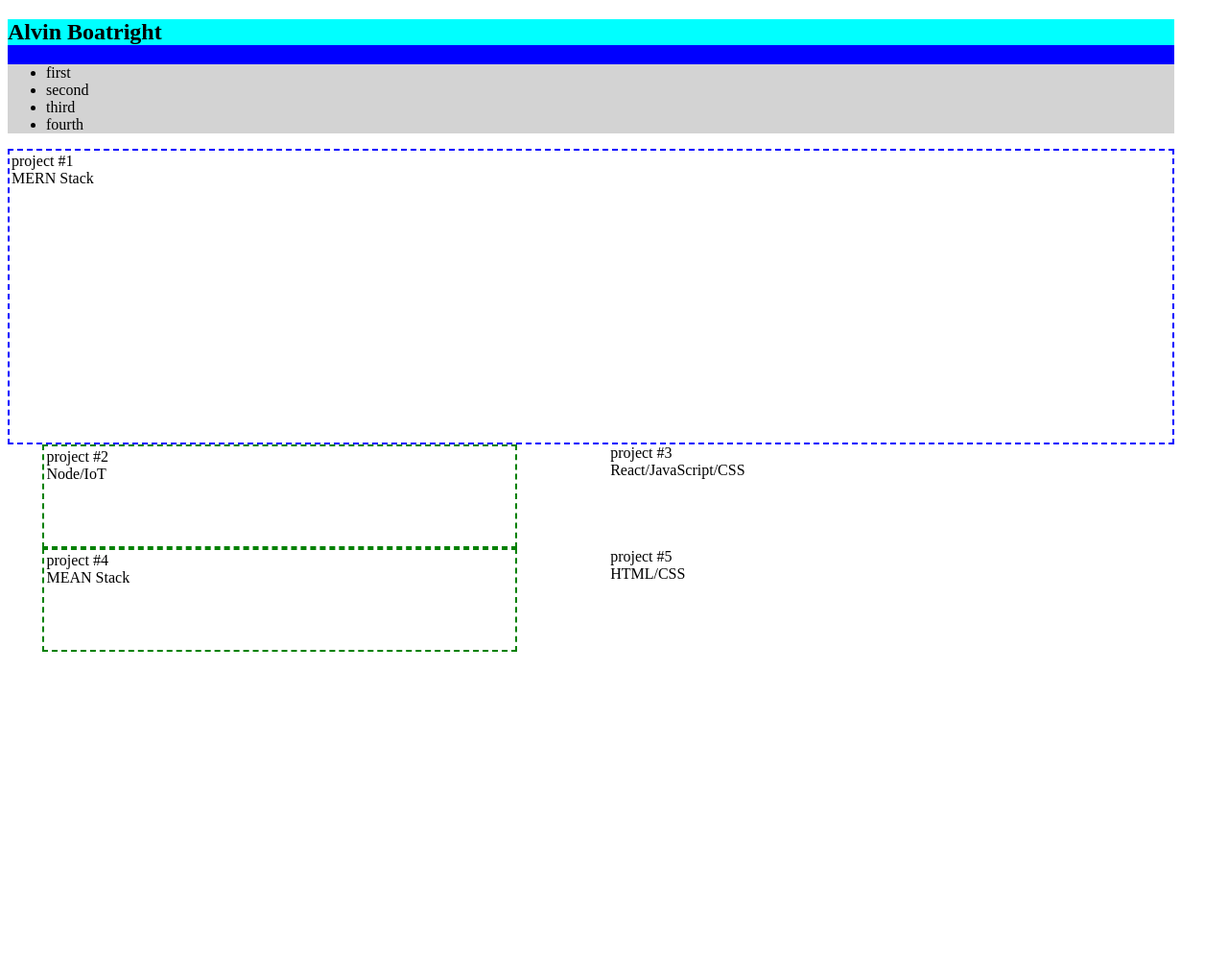
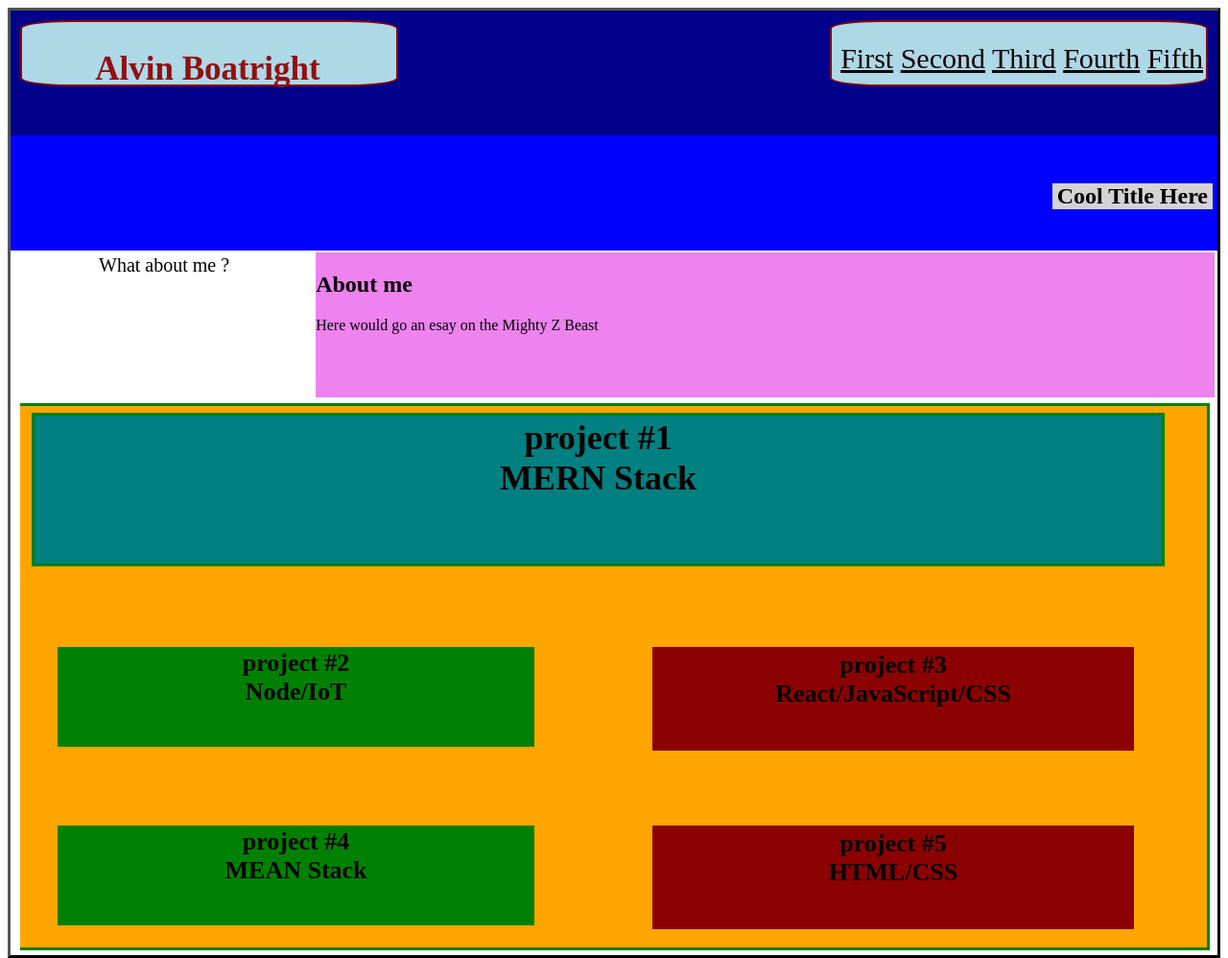
Before and after one commit to blaqlightz/myPortfolio, a plain HTML site: page portfolio.html in a window 1280 px wide. Shown: the whole page at 96% size. Before the commit the page ends 800 px from the top, so only its background shows below. Drawn offline with Linux system fonts and the light colour scheme.

Commit message:
This is as far as I could go this time

```diff
--- a/portfolio.html
+++ b/portfolio.html
@@ -1,76 +1,201 @@
 <!DOCTYPE html>
 <html>
 <head>
+    <meta charset="utf-8"/>
+    <title>The Portfolio of Alvin Boatright</title>
     <style>
-            .work .d2 {
+      body {
+        border: 3px black solid;
+        border-style:outset ;
+        }
+
+        header {
+            background-color:darkblue;
+        }
+        .hero {
+            height:130px;
+            width:auto;
+            display:flex;
+            /*flex-wrap: wrap;*/
+            flex-direction:row;
+        }
+        #myName {
+            background-color:lightblue;
+            height:65px;
+            width:400px;
+            text-align:center;
+            padding-right: 3px;
+            margin: 10px;
+            border-radius: 13%;
+            border: 2.5px darkred solid;
+        }
+        #myLinks {
+            background-color:lightblue;
+            height:65px;
+            width:400px;
+            text-align:right;
+            margin: 10px 10px 10px 440px;
+            padding-right: 3px;
+            font-size:30px;
+            border-radius: 13%;
+            border: 2.5px darkred solid;
+        }
+        h1 {
+          color: rgb(146, 16, 16);
+          font-size:35px;
+        }
+        .nameIntro {
+          display: inline;
+          background-color:darkblue;
+          height:10px;
+          width:auto;
+          padding:3px;
+        }
+
+        .aboutMe {
+            display:flex;
+            /*border: 3px green solid;*/
             padding: 2px;
+            height: 150px;
+            width: 99.58%;
+            /*margin: 5px 10px;*/
+            background-color: white;
+        }
+        #d1 {
+            border: 3px green solid;
+            padding: 2px;
+            height: 150px;
+            width: 95%;
+            margin: 5px 10px;
+            background-color: teal;
+        }
+
+        a:hover {
+          text-decoration-color: red;
+        }
+
+        a {
+          color: rgb(22, 1, 1);
+          line-height: 75px;
+
+        }
+
+        .coolTitle {
+          float:right;
+          background-color: lightgrey;
+          padding-left:5px;
+          padding-right:5px;
+          margin-right:5px;
+          margin-top:50px
+        }
+
+        .work {
+                font-weight:bold;
+                font-size:36px;
+                text-align:center;
+                border-top: 3px green solid;
+                border-right: 3px green solid;
+                border-bottom: 3px green solid;
+                border-left:  0px;
+                padding: 2px;
+                height: 560px;
+                width: 98%;
+                margin: 5px 30px 5px 10px;
+                background-color: orange;
+        }
+        .d2 {
+                font-weight:bold;
+                font-size:26px;
                 border: 2px green dashed;
                 height: 100px;
                 width: 40%;
-                margin-right:8%;
-                margin-left: 3%;
-            };
-            .work .d3 {
+                margin: 5% 2% 0 3%;
+                text-align:center;
+                background-color:green;
+        }
+        .d3 {
+                font-weight:bold;
+                font-size:26px;
+                text-align: center;
+                margin: 5% 2% 0 3%;
                 padding: 2px;
-                border: 2px darkred dashed;
+                border: 2px darkred solid;
                 height: 100px;
                 width: 40%;
-                margin-left: 5%;
-            };
+                margin-left: 8%;
+                background-color:darkred;
+        }
+    </style>
+</head>
+<body >
 
-        </style>
+  <header>
 
-    </head>
-    <body style="height:100%; width: 95%">
-        <header>
-            <!--First Section Hero(large with grey background)-->
-            <section style="background-color: blue; height:100% " class="" id="">
-                <div style="background-color:aqua">
-                <h1>Alvin Boatright</h1>
+    <!--First part of the Section Hero-->
+    <section class=".nameIntro" >
+
+        <!--main name-->
+        <div class="hero">
+            <div id="myName">
+                <h1 >Alvin Boatright</h1>
             </div>
-                <div style="background-color:lightgrey">
-                <navigation class="" id="">
 
-                    <ul>
-                    <li>first</li>
-                    <li>second</li>
-                    <li>third</li>
-                    <li>fourth</li>
-                    </ul>
+            <!--navigation bar-->
+            <div id="myLinks">
+                <nav>
+                        <a href="#d1">First</a>
+                        <a href="#d2">Second</a>
+                        <a href="#d3">Third</a>
+                        <a href="#d4">Fourth</a>
+                        <a href="#d5">Fifth</a><!--added-->
+                </nav>
+            </div>
+        </div>
+        <section style="background-color:blue; height:120px;">
+            <h2 class="coolTitle">Cool Title Here</h>
+        </section>
+  </header>
 
-                </navigation>
+<!--about section added-->
+<section class="aboutMe">
+    <div style=" text-align: center; font-size: 20px;background-color:white; height:150px; width:25%; padding:2px">What about me ?</div>
+    <div style="width:75%; background-color:violet; float:right; height:151px">
+
+            <h2>About me</h2>
+            <p>Here would go an esay on the Mighty Z Beast</p>
+
     </div>
 </section>
-        </header>
+
+
   <section style="display:flex; flex-wrap: wrap" class="work">
-            <div id="d1" style="padding: 2px; border: 2px blue dashed; height: 300px; width: 100%">
+            <div id="d1" >
                 project #1 <br/>
                 MERN Stack
 
             </div>
-            <div class="d2"style="">
+            <div class="d2" id="d2">
                 project #2 <br/>
                 Node/IoT
 
             </div>
-            <div class="d3"style="">
+            <div class="d3" id="d3">
                 project #3 <br/>
                 React/JavaScript/CSS
 
             </div>
-            <div class="d2"style="">
+            <div class="d2" id="d4">
                 project #4 <br/>
                 MEAN Stack
 
             </div>
-            <div class="d3"style="">
+            <div class="d3" id="d5">
                 project #5 <br/>
                 HTML/CSS
             </div>
 
     </section>
-        <footer>
 
-        </footer>
+
 </body>
 </html>
```
Lines whose indentation alone changed are shown as unchanged.
